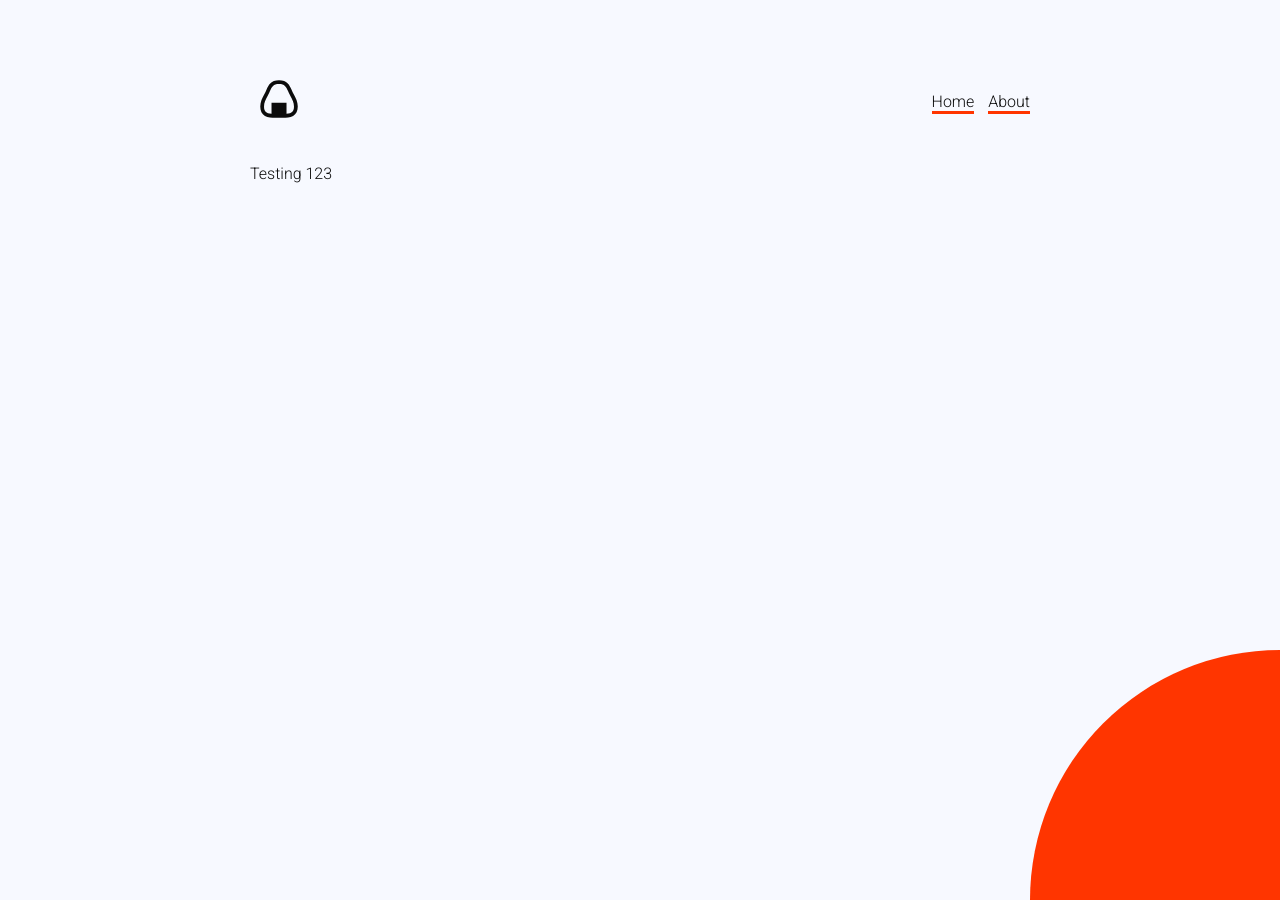
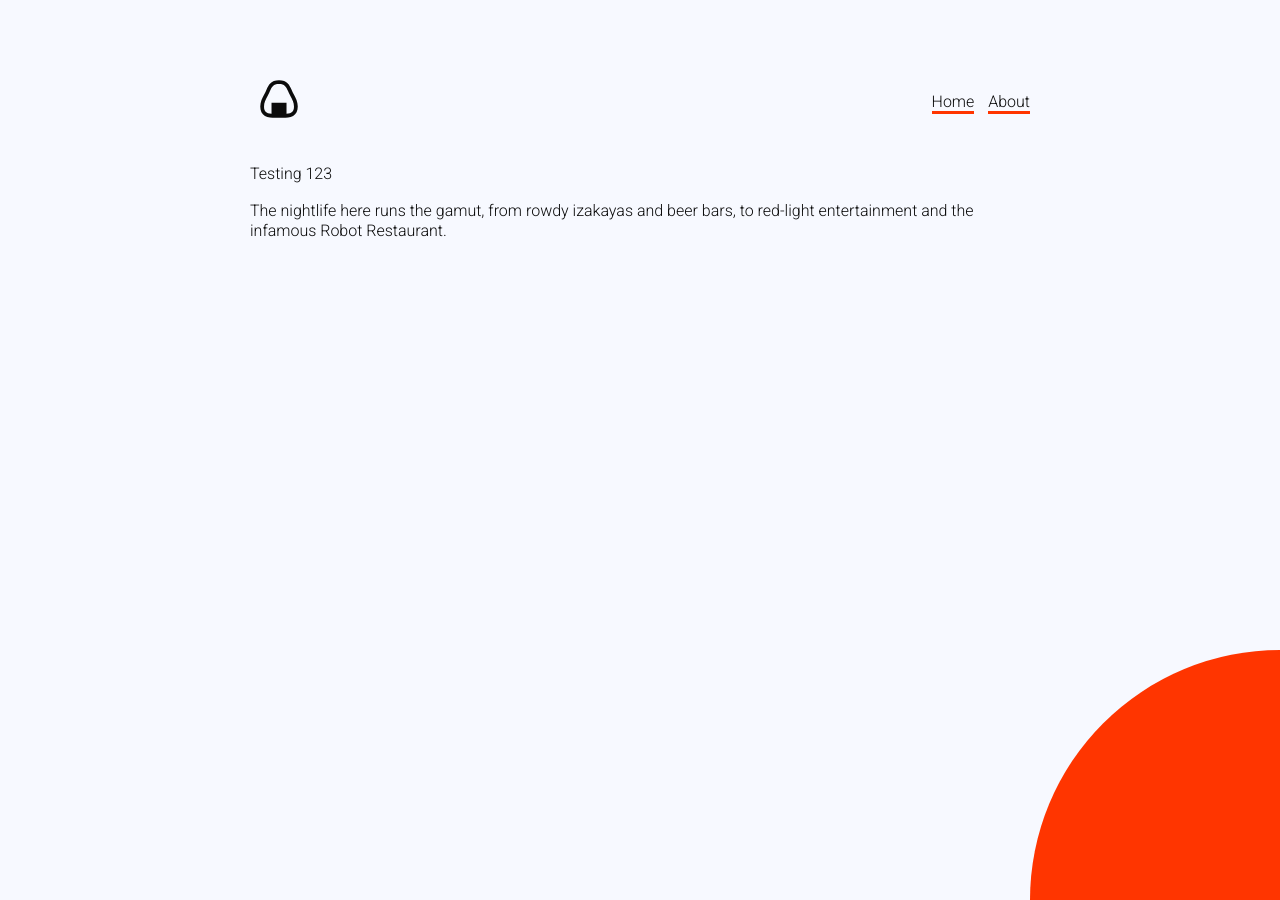
Before and after one commit to earnest-dev/anightinjapan, a Jekyll site: the page built from _posts/2019-01-02-blog2.md, in a window 1280 px wide. Built offline with Jekyll 4.4.1, drawn with Linux system fonts in a browser that asks for light colours.

Commit message:
Updated Blog2

```diff
--- a/_posts/2019-01-02-blog2.md
+++ b/_posts/2019-01-02-blog2.md
@@ -4,3 +4,5 @@ date: 2019-01-02 00:00:00 Z
 excerpt: The nightlife here runs the gamut, from rowdy izakayas and beer bars, to
   red-light entertainment and the infamous Robot Restaurant.
 ---
+
+The nightlife here runs the gamut, from rowdy izakayas and beer bars, to red-light entertainment and the infamous Robot Restaurant.
```
